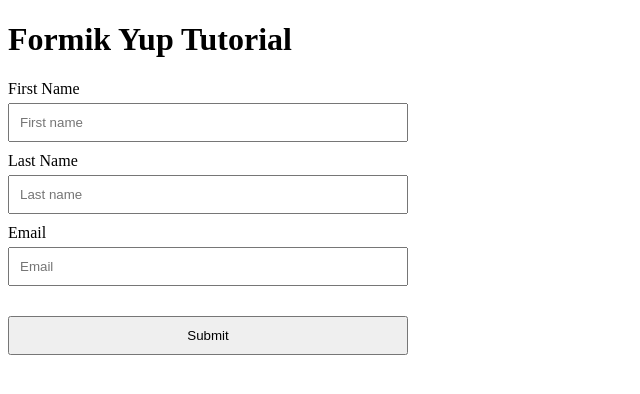
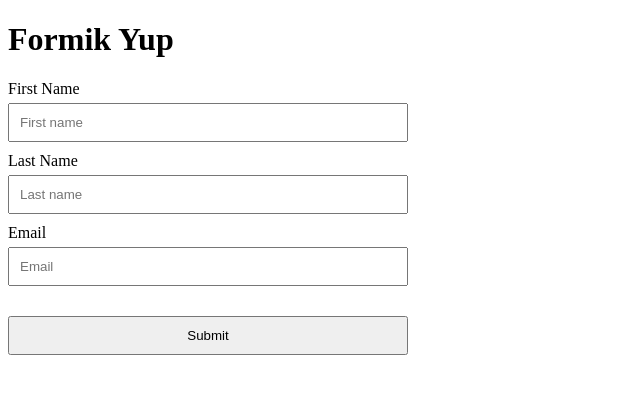
Before and after one commit to afonsecav88/react-formik, a React (Vite) app in the folder react-formik/: page / in a window 1280 px wide. Shown: the top 394 px of the page, without its empty margins (0-640 px from the left). Built offline with nearby package versions, Linux system fonts and the light colour scheme.

Commit message:
Changed name of component and readme updated

```diff
--- a/react-formik/src/App.tsx
+++ b/react-formik/src/App.tsx
@@ -1,9 +1,9 @@
-import { FormikYupPage } from './forms/pages/FormikYupPage';
+import { FormikYup } from './forms/pages/FormikYup';
 
 export const App = () => {
   return (
     <>
-      <FormikYupPage />
+      <FormikYup />
     </>
   );
 };
--- a/react-formik/src/forms/pages/FormikBasicPage.tsx
+++ b/react-formik/src/forms/pages/FormikBasic.tsx
@@ -1,7 +1,7 @@
 import { FormikErrors, useFormik } from 'formik';
 import '../styles/styles.css';
 
-export const FormikBasicPage = () => {
+export const FormikBasic = () => {
   interface FormValues {
     firstName: string;
     lastName: string;
@@ -56,7 +56,7 @@
 
   return (
     <div>
-      <h1>Formik Basic tutorial</h1>
+      <h1>Formik Basic</h1>
       <form noValidate onSubmit={handleSubmit}>
         <label htmlFor="firstName">First Name</label>
         <input
--- a/react-formik/src/forms/pages/FormikYupPage.tsx
+++ b/react-formik/src/forms/pages/FormikYup.tsx
@@ -2,7 +2,7 @@
 import * as Yup from 'yup';
 import '../styles/styles.css';
 
-export const FormikYupPage = () => {
+export const FormikYup = () => {
   const { handleSubmit, errors, touched, getFieldProps } = useFormik({
     initialValues: {
       firstName: '',
@@ -29,7 +29,7 @@
 
   return (
     <div>
-      <h1>Formik Yup Tutorial</h1>
+      <h1>Formik Yup</h1>
       <form noValidate onSubmit={handleSubmit}>
         <label htmlFor="firstName">First Name</label>
         <input
--- a/react-formik/src/forms/pages/RegisterPage.tsx
+++ b/react-formik/src/forms/pages/RegisterForm.tsx
@@ -1,7 +1,7 @@
 import { useForm } from '../hooks/useForm';
 import '../styles/styles.css';
 
-export const RegisterPage = () => {
+export const RegisterForm = () => {
   const {
     handleOnChance,
     handleOnSubmit,
@@ -20,7 +20,7 @@
 
   return (
     <div>
-      <h1> Register Page</h1>
+      <h1> Register Form</h1>
       <form noValidate onSubmit={handleOnSubmit}>
         <input
           value={name}
```
Also changed, not shown: 1 other file (tests, documents, lock files or other folders).
